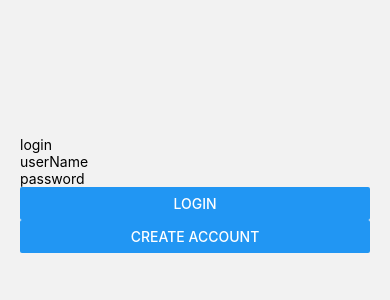
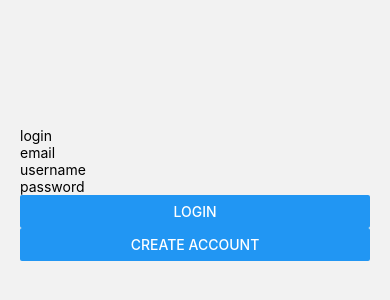
Before and after one commit to Shrutii2306/banao_react_native_task3, a React Native app in the folder chat_app/: screen /Login in a window 390 px wide. Shown: the part 228-528 px from the top of the page. Built offline with nearby package versions, Linux system fonts and the light colour scheme.

Commit message:
doc handling

```diff
--- a/chat_app/firebaseConfig.js
+++ b/chat_app/firebaseConfig.js
@@ -1,9 +1,9 @@
 // Import the functions you need from the SDKs you need
 import { initializeApp } from "firebase/app";
 import { getAnalytics } from "firebase/analytics";
-import {getAuth} from "firebase/auth";
+import {getAuth, initializeAuth, getReactNativePersistence} from "firebase/auth";
 import {getFirestore} from "firebase/firestore";
-import AsyncStorage from '@react-native-async-storage/async-storage'
+import ReactNativeAsyncStorage from '@react-native-async-storage/async-storage'
 // TODO: Add SDKs for Firebase products that you want to use
 // https://firebase.google.com/docs/web/setup#available-libraries
 
@@ -20,7 +20,10 @@ const firebaseConfig = {
 };
 
 // Initialize Firebase
+
 export const FIREBASE_APP = initializeApp(firebaseConfig);
-//const analytics = getAnalytics(app);
-export const FIREBASE_AUTH = getAuth(FIREBASE_APP);
+
+export const FIREBASE_AUTH = initializeAuth(FIREBASE_APP,{
+  persistence: getReactNativePersistence(ReactNativeAsyncStorage)
+})
 export const FIREBASE_DB = getFirestore(FIREBASE_APP);
--- a/chat_app/screens/Login.js
+++ b/chat_app/screens/Login.js
@@ -1,31 +1,23 @@
 import React, { useState } from 'react';
 import {View, Text,StyleSheet, Image, TextInput, Button, KeyboardAvoidingView} from 'react-native';
 import { createUserWithEmailAndPassword, signInWithEmailAndPassword } from "firebase/auth";
-import { FIREBASE_AUTH } from '../firebaseConfig';
+import { FIREBASE_AUTH, FIREBASE_DB } from '../firebaseConfig';
 import { addDoc, collection,getDoc } from "firebase/firestore";
 const Login = ({navigation}) => {
 
     const [userName, setUserName] = useState('');
     const [password, setPassword] = useState('');
+    const [email, setEmail] = useState('');
     const [loading, setLoading] = useState(false);
     const auth = FIREBASE_AUTH;
-
+    const db = FIREBASE_DB;
 const signIn = async() => {
 
     setLoading(true);
     try{
-        const response = await signInWithEmailAndPassword(auth,userName,password);
+        const response = await signInWithEmailAndPassword(auth,email,password);
         //alert('Check your emails!');
-        try{
-            const userResponse = await addDoc(collection(db,"users"),{
-                userName : userName,
-                password : password,
-            });
-            console.log("user created successfuly!");
-            navigation.navigate('Home');
-        }catch(err){
-            console.log("cannot store in fireStore",err.message);
-        }
+         navigation.navigate('Home');
         //
 
     }catch(error){
@@ -40,13 +32,22 @@ const signIn = async() => {
 const signUp = async() =>{
     setLoading(true);
     try{
-        const response = await createUserWithEmailAndPassword(auth, userName, password);
+        const response = await createUserWithEmailAndPassword(auth, email, password);
         console.log(response);
-        alert('Check your userNames!');
+        try{
+            const userResponse = await addDoc(collection(db,"users"),{
+                uid : response.uid,
+                userName : userName,
+            });
+            console.log("user created successfuly!");
+            navigation.navigate('Home');
+        }catch(err){
+            console.log("cannot store in fireStore",err.message);
+        }
 
     }catch(error){
         console.log(error);
-        alert('Sign in falied : '+ error.message);
+        alert('Sign up falied : '+ error);
 
     }finally{
         setLoading(false);
@@ -56,10 +57,17 @@ const signUp = async() =>{
         <View style={styles.container}>
         <KeyboardAvoidingView behavior='padding'>
             <Text>login</Text>
-            <TextInput style={styles.input} placeholder='userName'
-            value={userName}
-            onChangeText={(userName) => setUserName(userName)}
+            <TextInput style={styles.input} placeholder='email'
+            value={email}
+            onChangeText={(email) => setEmail(email)}
             autoCapitalize='none'/>
+            <TextInput
+                style={styles.input}
+                placeholder='username'
+                value={userName}
+                onChangeText={(userName) => setUserName(userName)}
+                autoCapitalize='none'
+            />
             <TextInput
             style={styles.input}
             placeholder='password'
```
